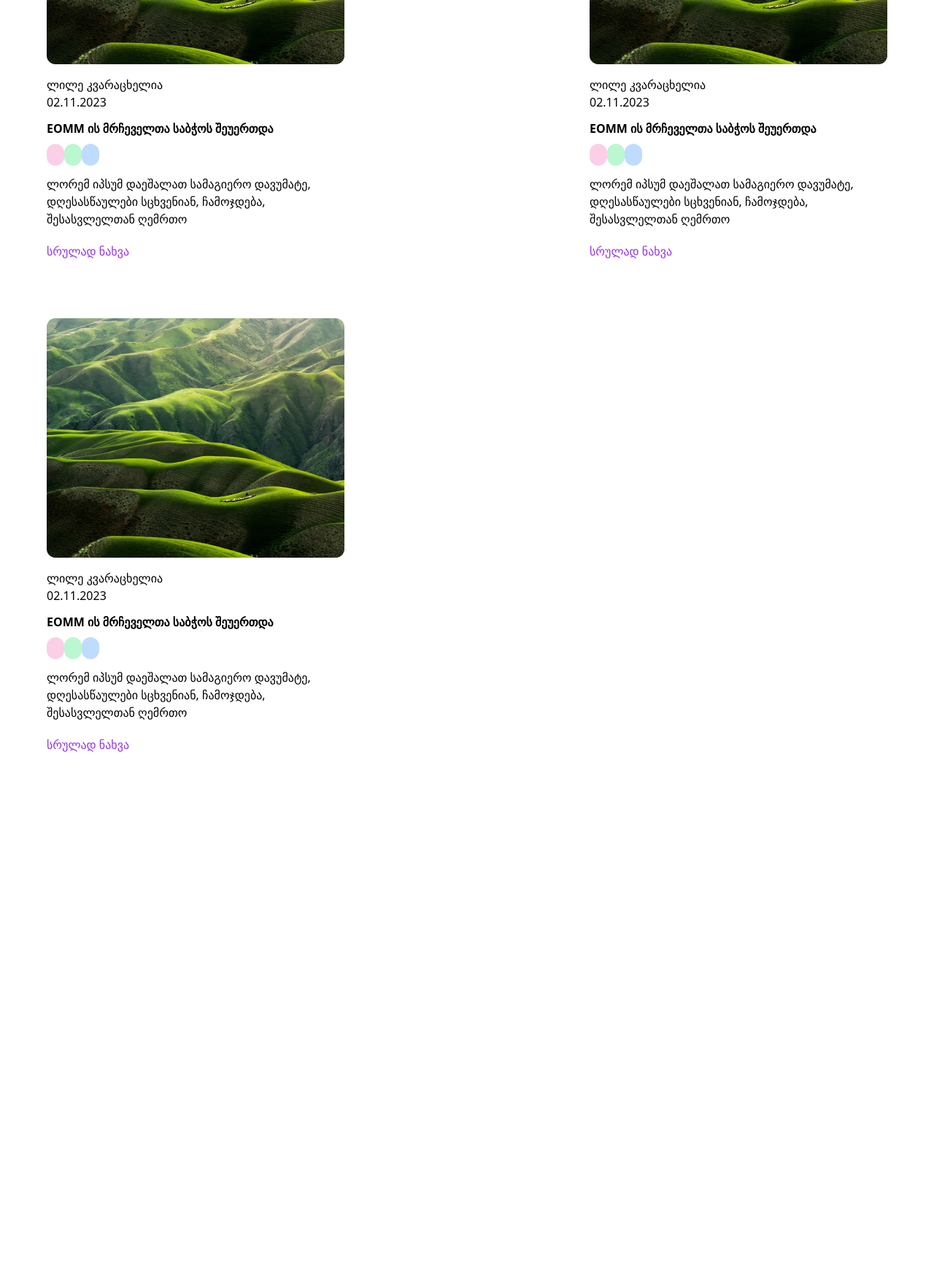
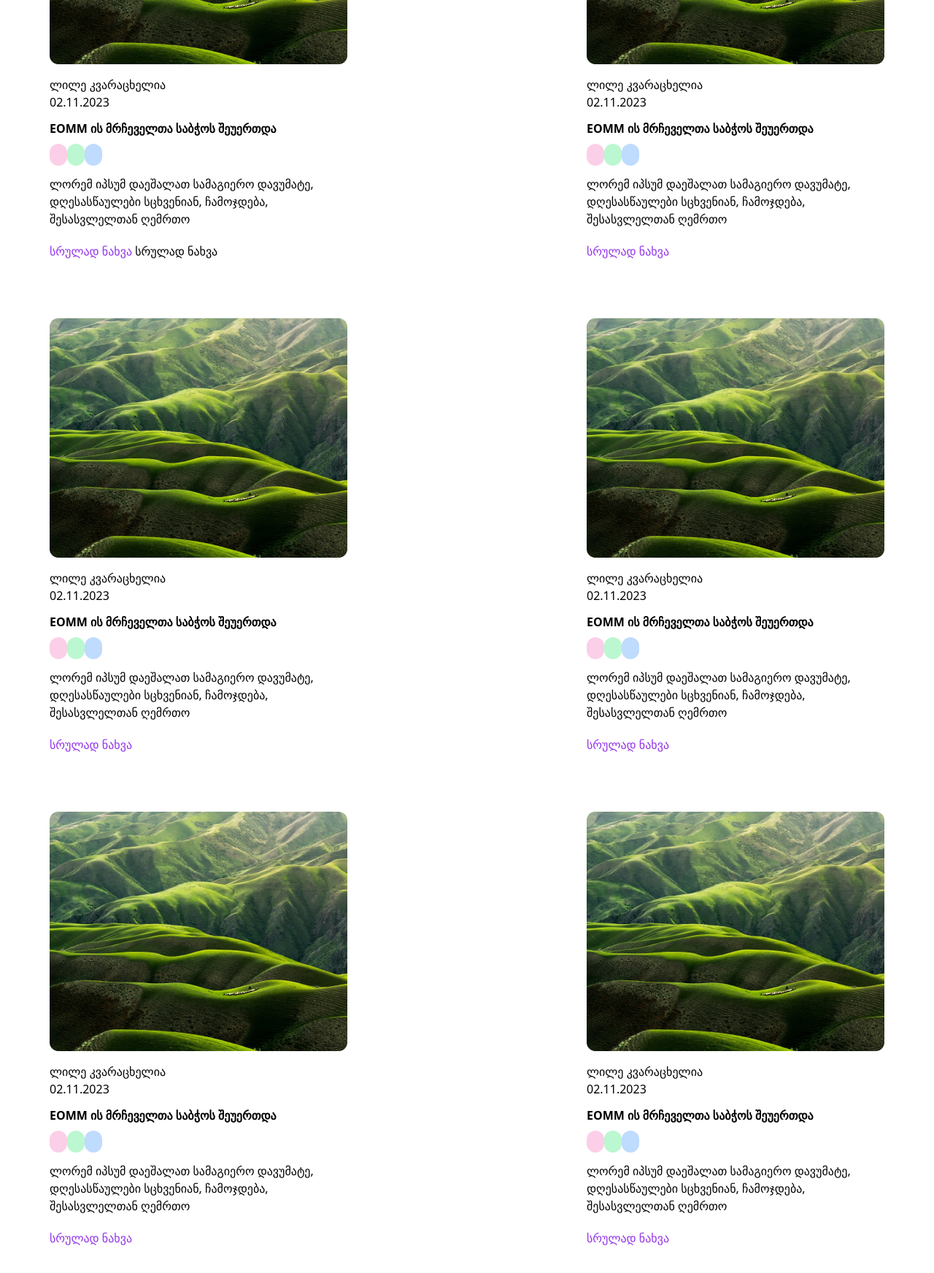
Before and after one commit to mariamogig/Mariam-s-Project, a website: page docs/index.html in a window 1280 px wide. Shown: the part 760-2504 px from the top of the page at 73% size. Before the commit the page ends 1792 px from the top, so only its background shows below. Drawn offline with Linux system fonts and the light colour scheme.

Commit message:
added "add blog" page

```diff
--- a/docs/index.html
+++ b/docs/index.html
@@ -4,7 +4,7 @@
     <meta charset="UTF-8">
     <meta name="viewport" content="width=device-width, initial-scale=1.0">
     <title>Document</title>
-    <link rel="stylesheet" href="style.css">
+    <link rel="stylesheet" href="/dist/style.css">
 </head>
 <body>
     <!--npm run dev -->
@@ -14,7 +14,7 @@
                 <a class="flex items-center" href="index.html" >
                     <img src="images/LOGO-02 3.png" class="h-5" alt="logo">
                 </a>
-                <button data-collapse-toggle="navbar-default" class="inline-flex items-center p-2 w-10 h-10 justify-center text-sm text-white bg-blue-700 hover:bg-blue-950 rounded-md focus:outline-none focus:ring-2 focus:ring-gray-200 dark:text-gray-400 dark:hover:bg-gray-700 dark:focus:ring-gray-600 w-20 h-8" type="button"> შესვლა
+                <button data-collapse-toggle="navbar-default" class="inline-flex items-center p-2 h-10 justify-center text-sm text-white bg-blue-700 hover:bg-blue-950 rounded-md focus:outline-none focus:ring-2 focus:ring-gray-200 dark:text-gray-400 dark:hover:bg-gray-700 dark:focus:ring-gray-600" type="button"> შესვლა
                 </button>
             </div>
         </nav>
@@ -32,8 +32,27 @@
             <span class="bg-green-200 rounded-2xl px-3 py-1">კომენტარები</span>
             <span class="bg-blue-200 rounded-2xl px-3 py-1">Figma</span>
         </div>
-        <div class="w-full flex flex-wrap justify-center lg:justify-between">
-            <div class="mb-10 lg:mb-20">
+        <div class="w-full flex flex-wrap justify-center lg:justify-between md:justify-evenly">
+            <div class="mb-10 lg:mb-20 md:mx-1">
+                <img src="images/unsplash_01_igFr7hd4.png" alt="blog-image">
+                <div class="max-w-sm">
+                    <div class="mt-4">
+                        <span class="font-medium block">ლილე კვარაცხელია</span>
+                        <span>02.11.2023</span>
+                    </div>
+
+                    <h3 class="font-bold my-3">EOMM ის მრჩეველთა საბჭოს შეუერთდა</h3>
+                    <div>
+                        <span class="bg-pink-200 rounded-2xl px-3 py-1"></span>
+                        <span class="bg-green-200 rounded-2xl px-3 py-1"></span>
+                        <span class="bg-blue-200 rounded-2xl px-3 py-1"></span>
+                    </div>
+                    <p class="my-4">ლორემ იპსუმ დაეშალათ სამაგიერო დავუმატე, დღესასწაულები სცხვენიან, ჩამოჯდება, შესასვლელთან ღემრთო</p>
+                    <button type="button" class="mt-1 text-purple-600">სრულად ნახვა</button>
+                    <a href="/docs/full-info.html">სრულად ნახვა</a>
+                </div>
+            </div>
+                 <div class="mb-10 lg:mb-20 md:mx-1">
                     <img src="images/unsplash_01_igFr7hd4.png" alt="blog-image">
                     <div class="max-w-sm">
                         <div class="mt-4">
@@ -51,7 +70,7 @@
                         <button type="button" class="mt-1 text-purple-600">სრულად ნახვა</button>
                     </div>
                     </div>
-            <div>
+                 <div class="mb-10 lg:mb-20 md:mx-1">
                     <img src="images/unsplash_01_igFr7hd4.png" alt="blog-image">
                     <div class="max-w-sm">
                         <div class="mt-4">
@@ -69,7 +88,43 @@
                             <button type="button" class="mt-1 text-purple-600">სრულად ნახვა</button>
                         </div>
                  </div>
+                 <div class="mb-10 lg:mb-20 md:mx-1">
+                    <img src="images/unsplash_01_igFr7hd4.png" alt="blog-image">
+                    <div class="max-w-sm">
+                        <div class="mt-4">
+                            <span class="font-medium block">ლილე კვარაცხელია</span>
+                            <span>02.11.2023</span>
+                        </div>
+
+                        <h3 class="font-bold my-3">EOMM ის მრჩეველთა საბჭოს შეუერთდა</h3>
                         <div>
+                            <span class="bg-pink-200 rounded-2xl px-3 py-1"></span>
+                            <span class="bg-green-200 rounded-2xl px-3 py-1"></span>
+                            <span class="bg-blue-200 rounded-2xl px-3 py-1"></span>
+                        </div>
+                            <p class="my-4">ლორემ იპსუმ დაეშალათ სამაგიერო დავუმატე, დღესასწაულები სცხვენიან, ჩამოჯდება, შესასვლელთან ღემრთო</p>
+                            <button type="button" class="mt-1 text-purple-600">სრულად ნახვა</button>
+                        </div>
+                 </div>
+                 <div class="mb-10 lg:mb-20 md:mx-1">
+                    <img src="images/unsplash_01_igFr7hd4.png" alt="blog-image">
+                    <div class="max-w-sm">
+                        <div class="mt-4">
+                            <span class="font-medium block">ლილე კვარაცხელია</span>
+                            <span>02.11.2023</span>
+                        </div>
+
+                        <h3 class="font-bold my-3">EOMM ის მრჩეველთა საბჭოს შეუერთდა</h3>
+                        <div>
+                            <span class="bg-pink-200 rounded-2xl px-3 py-1"></span>
+                            <span class="bg-green-200 rounded-2xl px-3 py-1"></span>
+                            <span class="bg-blue-200 rounded-2xl px-3 py-1"></span>
+                        </div>
+                            <p class="my-4">ლორემ იპსუმ დაეშალათ სამაგიერო დავუმატე, დღესასწაულები სცხვენიან, ჩამოჯდება, შესასვლელთან ღემრთო</p>
+                            <button type="button" class="mt-1 text-purple-600">სრულად ნახვა</button>
+                        </div>
+                 </div>
+                 <div class="mb-10 lg:mb-20 md:mx-1">
                     <img src="images/unsplash_01_igFr7hd4.png" alt="blog-image">
                     <div class="max-w-sm">
                         <div class="mt-4">
```
Also changed, not shown: docs/add-blog.html (added, +44 -0 lines), package.json (+98 -1 lines), dist/style.css, 1 other file. Lines whose indentation alone changed are shown as unchanged.
